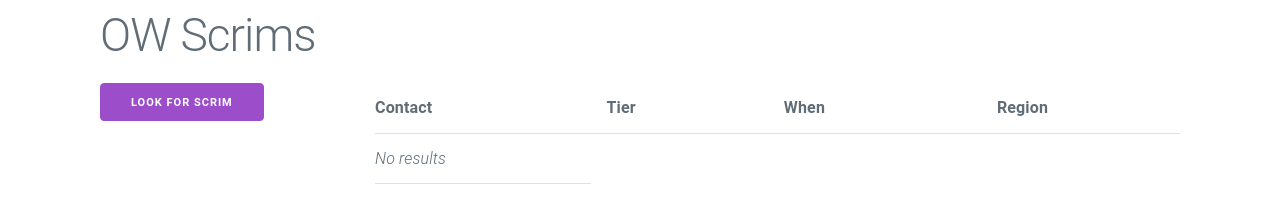
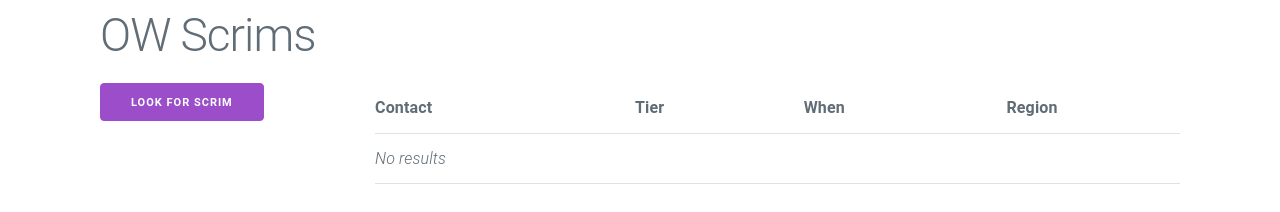
Before and after one commit to OWScrims/OWScrims.github.io, a plain HTML site: page index.html in a window 1280 px wide. Drawn offline with nearby package versions, Linux system fonts and the light colour scheme.

Commit message:
Fix results

```diff
--- a/index.html
+++ b/index.html
@@ -63,7 +63,7 @@
                         </tr>
                     </thead>
                     <tbody>
-                        <tr><td><i>No results</i></td></tr>
+                        <tr><td><i>No results</i></td><td></td><td></td><td></td></tr>
                     </tbody>
                 </table>
             </div>
```
